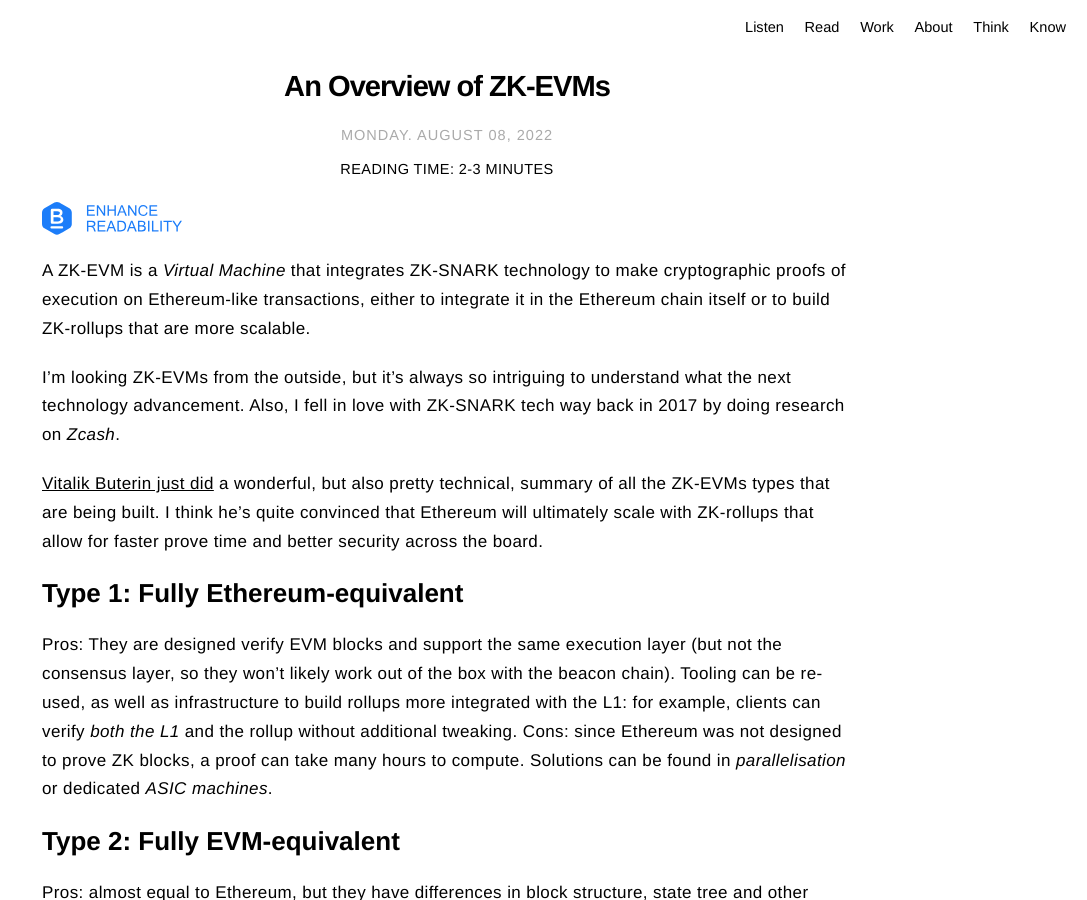
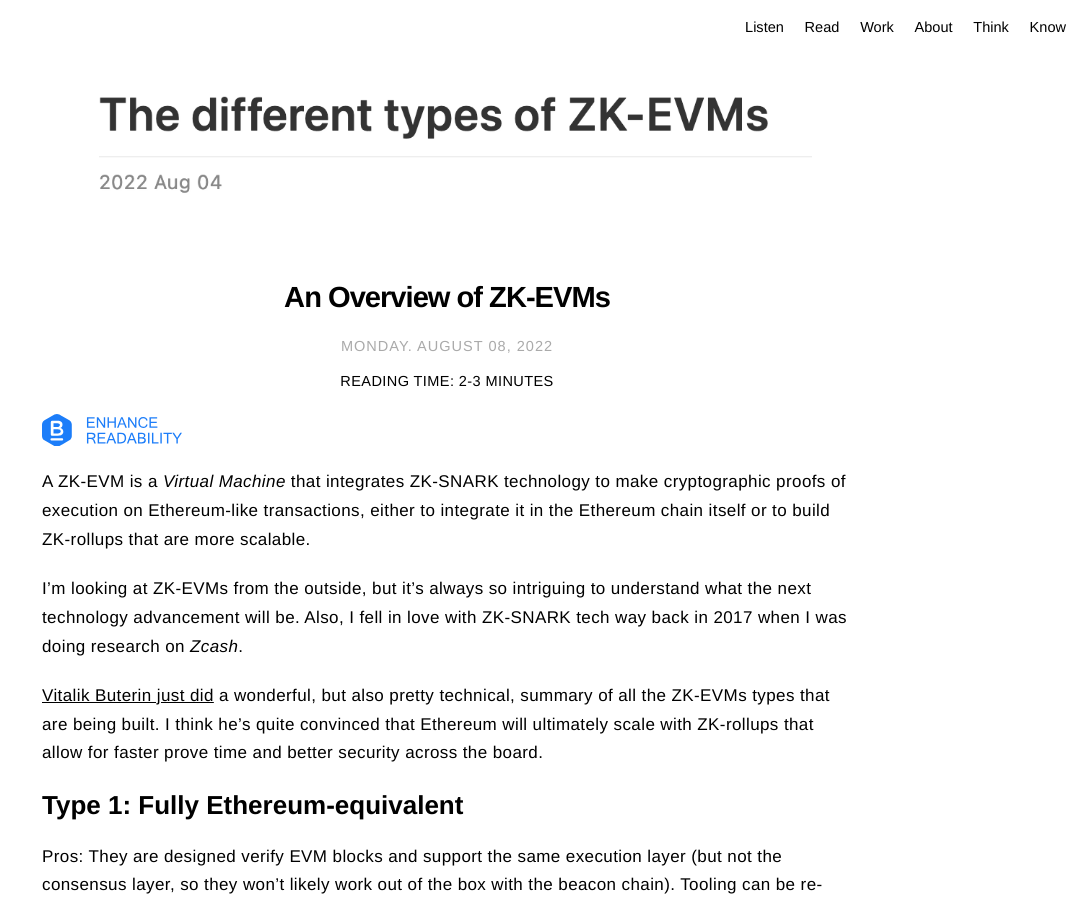
Before and after one commit to iJaack/Jaack, a Jekyll site: the page built from _posts/2022-08-08-zk-evms.markdown, in a window 1280 px wide and 900 px high. Shown: the whole window, without its empty margins (193-1280 px from the left). Built offline with Jekyll 4.4.1, drawn with Linux system fonts in a browser that asks for light colours; some web fonts are replaced; comment, search, counter and statistics services are not loaded; some of the changed lines change nothing that is shown.

Commit message:
Adding header image

```diff
--- a/_posts/2022-08-08-zk-evms.markdown
+++ b/_posts/2022-08-08-zk-evms.markdown
@@ -2,18 +2,18 @@
 title: "An Overview of ZK-EVMs"
 layout: post
 date: 2022-08-08 11:00
-image: /assets/images/dati-2021-overview.png
-headerImage: false
+image: /assets/images/zk-evms.png
+headerImage: true
 tag:
 - blockchain
 category: blog
 author: jaack
-description: A ZK-EVM is a Virtual Machine that integrates ZK-SNARK tech to make cryptographic proofs of execution on Ethereum-like transactions.
+description: An extract and some considerations from Vitalik Buterin's blog post
 published: true
 ---
 A **ZK-EVM** is a *Virtual Machine* that integrates **ZK-SNARK** technology to make cryptographic proofs of execution on Ethereum-like transactions, either to integrate it in the Ethereum chain itself or to build **ZK-rollups** that are more scalable.
 
-I’m looking ZK-EVMs from the outside, but it’s always so intriguing to understand what the next technology advancement. Also, I fell in love with ZK-SNARK tech way back in 2017 by doing research on *Zcash*.
+I’m looking at ZK-EVMs from the outside, but it’s always so intriguing to understand what the next technology advancement will be. Also, I fell in love with ZK-SNARK tech way back in 2017 when I was doing research on *Zcash*.
 
 [Vitalik Buterin just did](https://vitalik.ca/general/2022/08/04/zkevm.html) a wonderful, but also pretty technical, summary of all the ZK-EVMs types that are being built. I think he’s quite convinced that Ethereum will ultimately scale with ZK-rollups that allow for faster prove time and better security across the board.
 
```
Also changed, not shown: assets/images/zk-evms.png (added).
